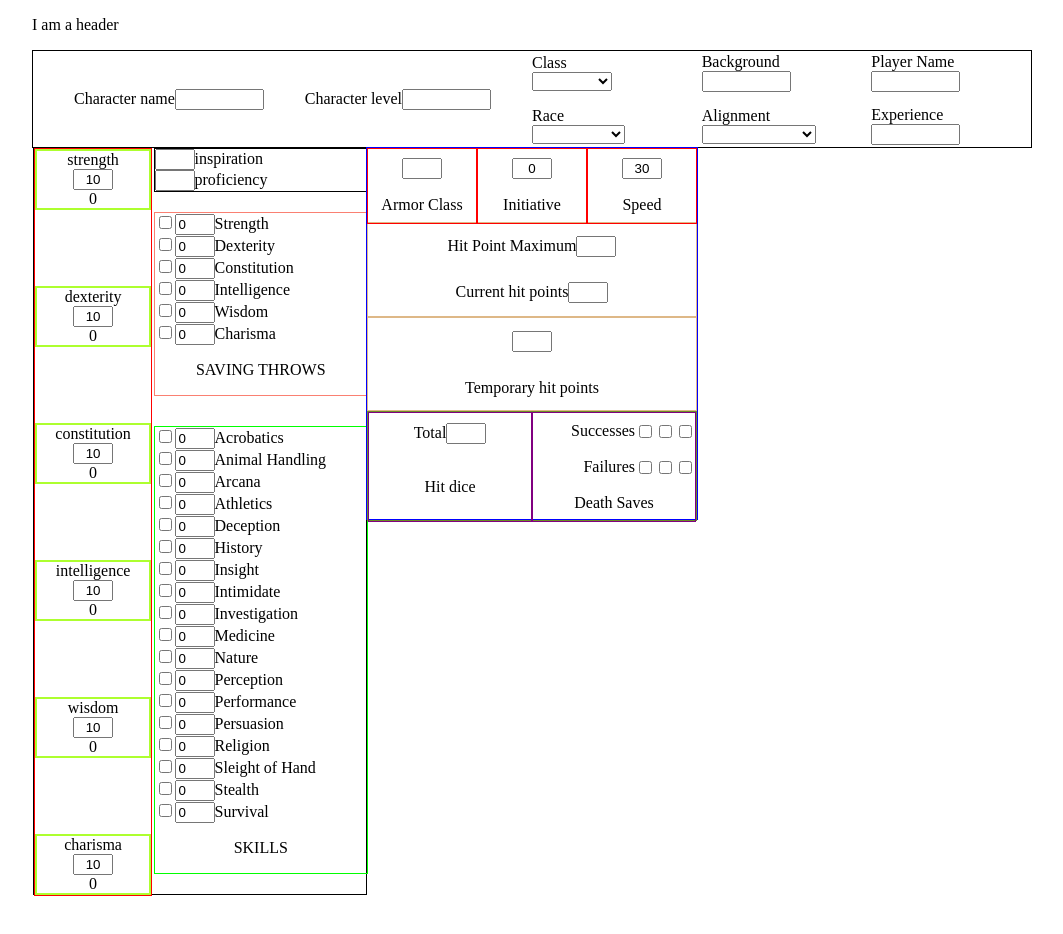
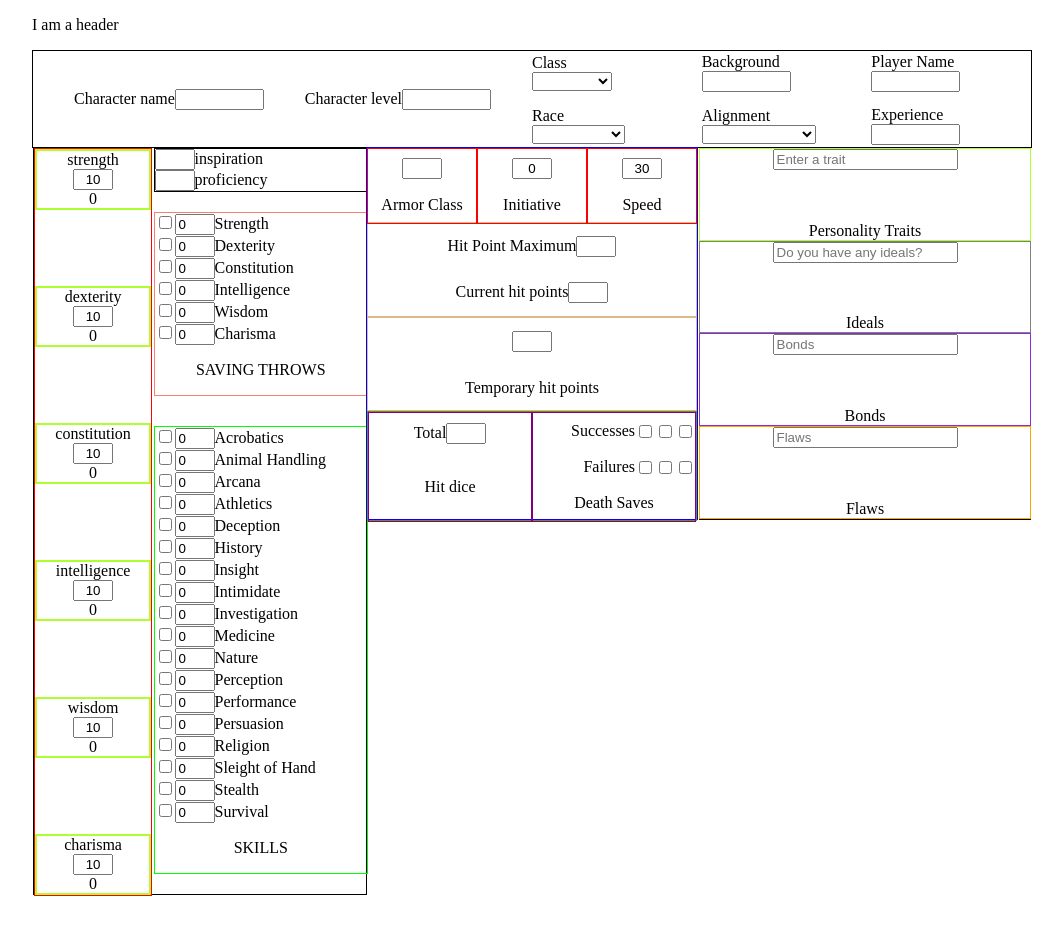
Before and after one commit to PavelVysh/dndCharGenerator, a React (Create React App) app: page / in a window 1280 px wide. Shown: the top 934 px of the page, without its empty margins (108-1171 px from the left). Built offline with nearby package versions, Linux system fonts and the light colour scheme.

Commit message:
PIBD section done

```diff
--- a/public/styles.css
+++ b/public/styles.css
@@ -172,3 +172,50 @@ input[type="number"] {
     display: flex;
     justify-content: flex-end;
 }
+.PIBF {
+    display: flex;
+    flex-direction: column;
+    align-items: center;
+    border: 1px solid black;
+}
+.personality-traits {
+    width: 100%;
+    flex: 1 1 auto;
+    border: 1px solid greenyellow;
+    position: relative;
+    display: flex;
+    flex-direction: column;
+    align-items: center;
+}
+.ideals {
+    width: 100%;
+    flex: 1 1 auto;
+    border: 1px solid gray;
+    position: relative;
+    display: flex;
+    flex-direction: column;
+    align-items: center;
+}
+.bonds {
+    width: 100%;
+    flex: 1 1 auto;
+    border: 1px solid blueviolet;
+    position: relative;
+    display: flex;
+    flex-direction: column;
+    align-items: center;
+}
+
+.flaws {
+    width: 100%;
+    flex: 1 1 auto;
+    border: 1px solid orange;
+    position: relative;
+    display: flex;
+    flex-direction: column;
+    align-items: center;
+}
+.center.zero-margin {
+    position: absolute;
+    bottom: 0;
+}
--- a/src/components/charCreation.jsx
+++ b/src/components/charCreation.jsx
@@ -1,6 +1,6 @@
 import React, { useState, createContext } from "react";
 import CharCreationHeader from "./charCreationComponents/charCreationHeader";
-import Main from "./charCreationComponents/charCreationMain";
+import CharCreationMain from "./charCreationComponents/charCreationMain";
 
 export const CharCreationContext = createContext();
 
@@ -30,7 +30,7 @@ function CharCreation() {
     return <div className="char-create container">
         <CharCreationContext.Provider value={contextValue}>
             <CharCreationHeader />
-            <Main />
+            <CharCreationMain />
         </CharCreationContext.Provider>
     </div>;
 }
--- /dev/null
+++ b/src/components/charCreationComponents/PIBF.jsx
@@ -0,0 +1,16 @@
+import React from "react";
+import PersonalityTraits from "./PIBFParts/personalityTraits";
+import Ideals from "./PIBFParts/ideals";
+import Bonds from "./PIBFParts/bonds";
+import Flaws from "./PIBFParts/flaws";
+
+function PIBF() {
+    return <div className="PIBF">
+        <PersonalityTraits />
+        <Ideals />
+        <Bonds />
+        <Flaws />
+    </div>
+}
+
+export default PIBF;
--- /dev/null
+++ b/src/components/charCreationComponents/PIBFParts/bonds.jsx
@@ -0,0 +1,32 @@
+import React, { useState } from "react";
+
+function Bonds() {
+
+    const [bonds, setBonds] = useState([]);
+
+    function enter(event) {
+        if (event.key === "Enter") {
+            const value = event.target.value;
+            console.log(value);
+            setBonds(prev => [...prev, value]);
+            event.target.value = "";
+        }
+    }
+
+    function remove(index) {
+        setBonds(prev => prev.filter((_, i) => index !== i));
+    }
+
+    return <div className="bonds">
+        <input onKeyDown={enter} placeholder="Bonds"></input>
+        {bonds.map((bond, index) =>
+            <div key={index}>
+                <p className="bond zero-margin inline">{bond}</p>
+                <button onClick={() => remove(index)}>Remove</button>
+            </div>
+        )}
+        <p className="center zero-margin">Bonds</p>
+    </div>
+}
+
+export default Bonds;
--- /dev/null
+++ b/src/components/charCreationComponents/PIBFParts/flaws.jsx
@@ -0,0 +1,31 @@
+import React, { useState } from "react";
+
+function Flaws() {
+
+    const [flaws, setFlaws] = useState([]);
+
+    function enter(event) {
+        if (event.key === "Enter") {
+            const value = event.target.value;
+            setFlaws(prev => [...prev, value]);
+            event.target.value = "";
+        }
+    }
+
+    function remove(index) {
+        setFlaws(prev => prev.filter((_, i) => i !== index));
+    }
+
+    return <div className="flaws">
+        <input placeholder="Flaws" onKeyDown={enter}></input>
+        {flaws.map((flaw, index) =>
+            <div className="flaw" key={index}>
+                <p className="flaw inline zero-margin">{flaw}</p>
+                <button onClick={() => remove(index)}>Remove</button>
+            </div>
+        )}
+        <p className="center zero-margin">Flaws</p>
+    </div>
+}
+
+export default Flaws;
--- /dev/null
+++ b/src/components/charCreationComponents/PIBFParts/ideals.jsx
@@ -0,0 +1,34 @@
+import React, { useState } from "react";
+
+function Ideals() {
+
+    const [ideals, setIdeals] = useState([]);
+
+    function enter(event) {
+        const value = event.target.value;
+        if (event.key === "Enter") {
+            setIdeals((prev) => [...prev, value]);
+            event.target.value = "";
+        }
+    }
+
+    function removeIdeal(index) {
+        setIdeals(prev => {
+            return prev.filter((_, i) => i !== index)
+        }
+        )
+    }
+
+    return <div className="ideals">
+        <input onKeyDown={enter} nate="ideal" placeholder="Do you have any ideals?"></input>
+        {ideals.map((ideal, index) => {
+            return <div key={index}>
+                <p className="ideal zero-margin inline">{ideal}</p>
+                <button onClick={() => removeIdeal(index)}>Remove</button>
+            </div>
+        })}
+        <p className="center zero-margin">Ideals</p>
+    </div>
+}
+
+export default Ideals;
--- /dev/null
+++ b/src/components/charCreationComponents/PIBFParts/personalityTraits.jsx
@@ -0,0 +1,43 @@
+import React, { useState, useContext } from "react";
+import { CharCreationContext } from "../../charCreation";
+
+function PersonalityTraits() {
+
+    const { stats, setStats } = useContext(CharCreationContext);
+    const [traits, setTraits] = useState([]);
+
+
+    function enter(event) {
+        const value = event.target.value;
+        if (event.key === "Enter") {
+            setTraits((prev) => [...prev, value]);
+            event.target.value = "";
+        }
+        if (value === "Fast") {
+            setStats(prev => ({ ...prev, "dexterity": stats.dexterity + 2 }));
+        }
+    }
+
+    function removeTrait(index) {
+        if (traits[index] === "Fast") {
+            setStats(prev => ({ ...prev, "dexterity": stats.dexterity - 2 }));
+        }
+        setTraits(prev => {
+            return (prev.filter((item, i) => i !== index))
+        });
+    }
+
+    return (<div className="personality-traits">
+        <input onKeyDown={enter} name="trait" placeholder="Enter a trait"></input>
+        {traits.map((trait, index) => {
+            return <div key={index}>
+                <p className="trait zero-margin inline" >{trait}</p>
+                <button onClick={() => removeTrait(index)}>Remove</button>
+            </div>
+        })}
+        <p className="center zero-margin">Personality Traits</p>
+    </div>
+    )
+}
+
+export default PersonalityTraits;
--- a/src/components/charCreationComponents/charCreationMain.jsx
+++ b/src/components/charCreationComponents/charCreationMain.jsx
@@ -1,12 +1,14 @@
 import React from "react";
 import CharCreationStats from "./charCreationStats";
 import CentralStats from "../centralStats";
+import PIBF from "./PIBF";
 
-function Main() {
+function CharCreationMain() {
     return (<div className="main">
         <CharCreationStats />
         <CentralStats />
+        <PIBF />
     </div>);
 }
 
-export default Main;
+export default CharCreationMain;
```
